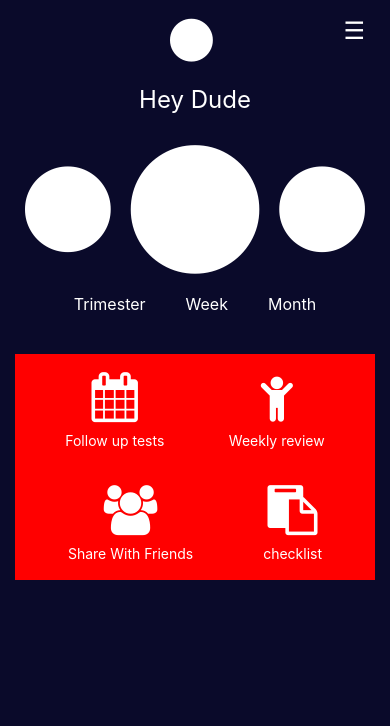
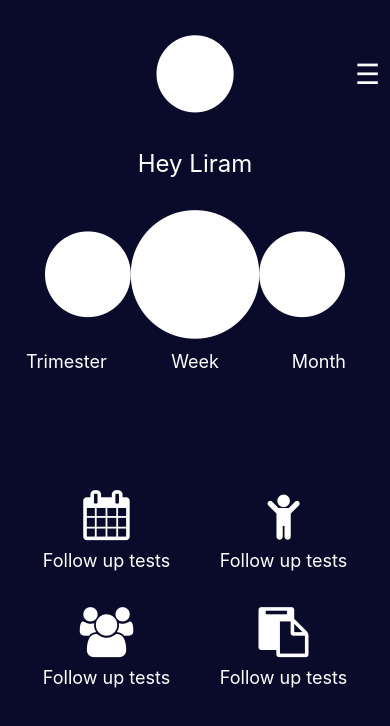
Before and after one commit to LiramGoli/Abale, a React Native app in the folder Front/: screen / in a window 390 px wide. Shown: the top 726 px of the page. Built offline with nearby package versions, Linux system fonts and the light colour scheme.

Commit message:
fixed issue with dashboard looks bettrer now

```diff
--- a/Front/App.js
+++ b/Front/App.js
@@ -1,9 +1,11 @@
-import { SafeAreaView, StyleSheet } from 'react-native';
+import { SafeAreaView, StyleSheet, View } from 'react-native';
 import DashboardScreen from './src/screens/DashboardScreen';
+import { StatusBar } from 'expo-status-bar';
 
 export default function App() {
   return (
     <SafeAreaView style={styles.container}>
+      <StatusBar backgroundColor="white" barStyle="dark-content" />
       <DashboardScreen />
     </SafeAreaView>
   );
@@ -12,8 +14,5 @@ export default function App() {
 const styles = StyleSheet.create({
   container: {
     flex: 1,
-    backgroundColor: '#fff',
-    alignItems: 'center',
-    justifyContent: 'center',
   },
 });
--- a/Front/src/screens/DashboardScreen.tsx
+++ b/Front/src/screens/DashboardScreen.tsx
@@ -1,11 +1,11 @@
 import React from "react";
 import { View, Text, StyleSheet, TouchableOpacity } from "react-native";
 import Icon from "react-native-vector-icons/FontAwesome";
+import { globalStyles } from "../utils/GlobalStyles";
 
 const DashboardScreen: React.FC = () => {
   return (
-    <View style={styles.container}>
-      {/* Header */}
+    <View style={globalStyles.container}>
       <View style={styles.header}>
         <View style={styles.logoContainer}>
           <Icon name="circle" style={styles.logo} />
@@ -15,41 +15,41 @@ const DashboardScreen: React.FC = () => {
         </TouchableOpacity>
       </View>
 
-      {/* Main Content */}
       <View style={styles.mainContent}>
-        <Text style={styles.mainTitle}>Hey Dude</Text>
+        <Text style={styles.mainTitle}>Hey Liram</Text>
         <View style={styles.circlesContainer}>
           <Icon name="circle" style={styles.circle} />
           <Icon name="circle" style={[styles.circle, styles.centerCircle]} />
           <Icon name="circle" style={styles.circle} />
         </View>
         <View style={styles.circleLabelsContainer}>
-          <Text style={styles.circleLabel}>Trimester</Text>
-          <Text style={styles.circleLabel}>Week</Text>
-          <Text style={styles.circleLabel}>Month</Text>
+          <Text style={[globalStyles.text, styles.circleLabel]}>Trimester</Text>
+          <View style={styles.centerLabelContainer}>
+            <Text style={[globalStyles.text, styles.centerLabel]}>Week</Text>
+          </View>
+          <Text style={{...globalStyles.text, marginHorizontal:44}}>Month</Text>
         </View>
       </View>
 
-      {/* Grid Icons */}
       <View style={styles.grid}>
         <View style={styles.gridRow}>
           <View style={styles.gridItem}>
             <Icon name="calendar" style={styles.icon} />
-            <Text style={styles.gridText}>Follow up tests</Text>
+            <Text style={globalStyles.text}>Follow up tests</Text>
           </View>
           <View style={styles.gridItem}>
             <Icon name="child" style={styles.icon} />
-            <Text style={styles.gridText}>Weekly review</Text>
+            <Text style={globalStyles.text}>Follow up tests</Text>
           </View>
         </View>
         <View style={styles.gridRow}>
           <View style={styles.gridItem}>
             <Icon name="users" style={styles.icon} />
-            <Text style={styles.gridText}>Share With Friends</Text>
+            <Text style={globalStyles.text}>Follow up tests</Text>
           </View>
           <View style={styles.gridItem}>
             <Icon name="clipboard" style={styles.icon} />
-            <Text style={styles.gridText}>checklist</Text>
+            <Text style={globalStyles.text}>Follow up tests</Text>
           </View>
         </View>
       </View>
@@ -61,24 +61,18 @@ const styles = StyleSheet.create({
   container: {
     flex: 1,
     backgroundColor: "#0A0A2A",
-    paddingTop: 20,
-    paddingLeft: 15,
-    paddingRight: 15,
   },
   header: {
+    flex: 2,
     flexDirection: "row",
-    justifyContent: "space-between",
     alignItems: "center",
-    paddingTop:10
+    justifyContent: "center",
   },
   logoContainer: {
-    position: "absolute",
-    left: "50%",
-    transform: [{ translateX: -25 }],
+    position: "relative",
   },
   logo: {
-    paddingTop:20,
-    fontSize: 50,
+    fontSize: 90,
     color: "#FFFFFF",
   },
   menuButton: {
@@ -86,13 +80,13 @@ const styles = StyleSheet.create({
     right: 10,
   },
   menuText: {
-    fontSize: 24,
+    fontSize: 28,
     color: "#FFFFFF",
   },
   mainContent: {
-    paddingTop:15,
     alignItems: "center",
-    marginTop: 40,
+    flex: 3,
+    justifyContent: "space-between",
   },
   mainTitle: {
     fontSize: 24,
@@ -101,30 +95,40 @@ const styles = StyleSheet.create({
   },
   circlesContainer: {
     flexDirection: "row",
+    alignItems: "center",
     justifyContent: "center",
-    alignItems: "center",
   },
   circle: {
     fontSize: 100,
     color: "#FFFFFF",
-    marginHorizontal: 10,
   },
   centerCircle: {
     fontSize: 150,
+    justifyContent: "center",
   },
   circleLabelsContainer: {
     flexDirection: "row",
-    justifyContent: "center",
-    marginTop: 10,
+    justifyContent: "space-between",
+    width: '100%',
   },
   circleLabel: {
-    fontSize: 16,
+    marginHorizontal: 26,
+  },
+  centerLabelContainer: {
+    position: "absolute",
+    left: 0,
+    right: 0,
+    alignItems: "center",
+  },
+  centerLabel: {
+    fontSize: 18,
     color: "#FFFFFF",
-    marginHorizontal: 20,
+    marginHorizontal: 32,
   },
+
   grid: {
-    marginTop: 40,
-    backgroundColor: "red",
+    paddingTop: 100,
+    flex: 5,
   },
   gridRow: {
     flexDirection: "row",
--- /dev/null
+++ b/Front/src/utils/GlobalStyles.ts
@@ -0,0 +1,12 @@
+import { StyleSheet } from "react-native";
+
+export const globalStyles = StyleSheet.create({
+  container: {
+      flex: 1,
+      backgroundColor: "#0A0A2A",
+  },
+  text: {
+    color: "#FFFFFF",
+    fontSize: 18,
+  },
+});
```
